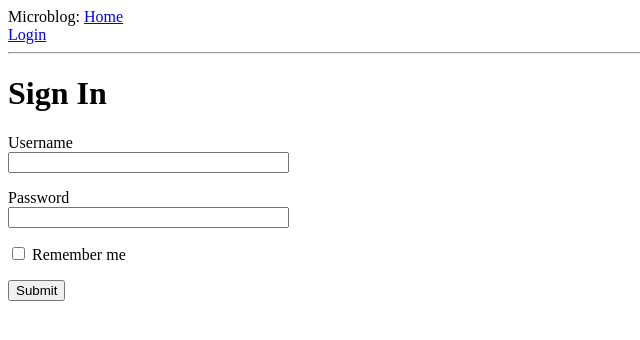
After one commit to kahl-l/Flask-Administration, a Flask app: template app/templates/login.html in a window 1280 px wide. The commit adds this page. Shown: the top 340 px of the page, without its empty margins (0-640 px from the left). Run offline with Flask 2, Linux system fonts and the light colour scheme; the template is opened without the code that fills it: most values are stand-ins (such as "Sample title", 1, 10 or a date in 2020); form fields are guessed from the names that the template uses.

Commit message:
Add login form

```diff
--- a/app/routes.py
+++ b/app/routes.py
@@ -16,3 +16,8 @@ def index():
 		}
 	]
 	return render_template('index.html', title='Home', user=user, posts=posts)
+
+@app.route('/login')
+def login():
+	form = LoginForm()
+	return render_template('login.html', title='Sign In', form=form)
--- a/app/templates/base.html
+++ b/app/templates/base.html
@@ -8,7 +8,9 @@
 	{% endif %}
 </head>
 <body>
-	<div>Microblog: <a href="/index">Home</a></div>
+	<div>Microblog:
+	<a href="/index">Home</a></div>
+	<a href="/login">Login</a></div>
 	<hr>
 	{% block content %}{% endblock %}
 </body>
--- /dev/null
+++ b/app/templates/login.html
@@ -0,0 +1,18 @@
+{% extends "base.html" %}
+
+{% block content %}
+	<h1>Sign In</h1>
+	<form action="" method="post">
+		{{ form.hidden_tag() }}
+		<p>
+			{{ form.username.label }}<br>
+			{{ form.username(size=32) }}
+		</p>
+		<p>
+			{{ form.password.label }}<br>
+			{{ form.password(size=32) }}
+		</p>
+		<p>{{ form.remember_me() }} {{ form.remember_me.label }}</p>
+		<p>{{ form.submit() }}</p>
+	</form>
+{% endblock %}
```
Also changed, not shown: app/forms.py (added, +9 -0 lines).
